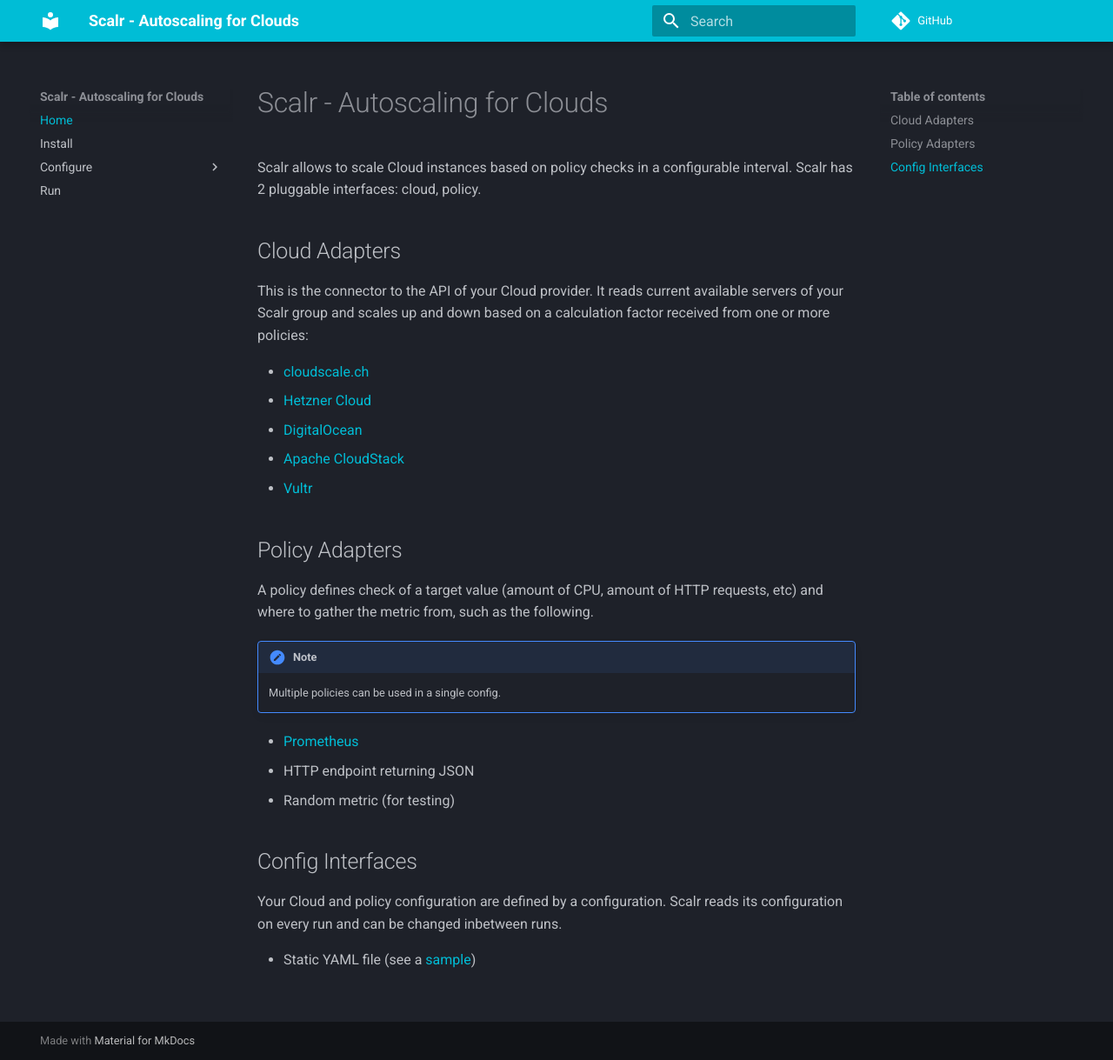
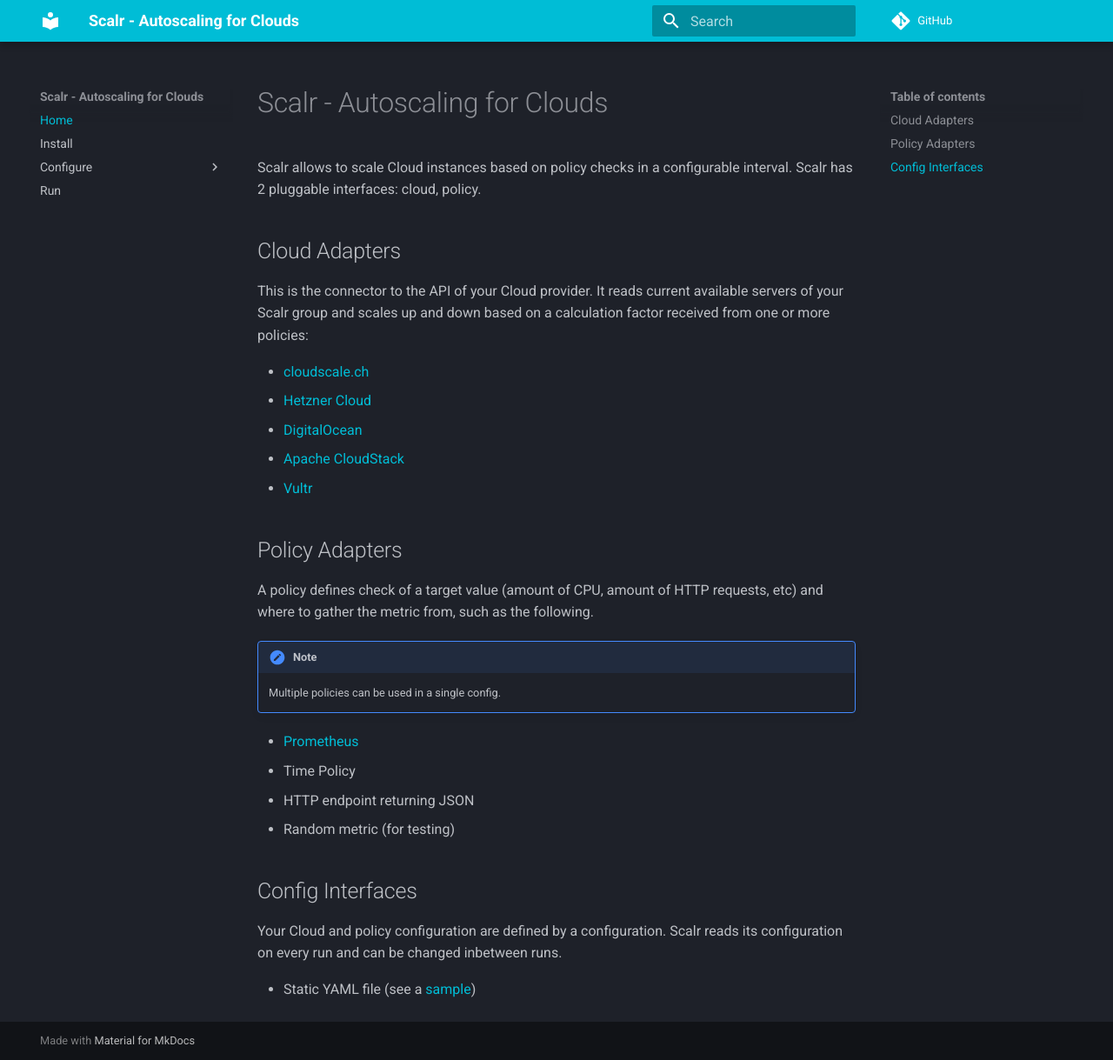
Before and after one commit to ngine-io/scalr, an MkDocs documentation site: the page built from docs/index.md, in a window 1280 px wide and 1219 px high. Shown: the whole window at 87% size. Built offline with MkDocs 1.6.1 and Material for MkDocs 9.7.7, drawn with Linux system fonts in a browser that asks for light colours; comment, search, counter and statistics services are not loaded.

Commit message:
add time policy

```diff
--- a/docs/index.md
+++ b/docs/index.md
@@ -20,6 +20,7 @@
     Multiple policies can be used in a single config.
 
 - [Prometheus](https://prometheus.io)
+- Time Policy
 - HTTP endpoint returning JSON
 - Random metric (for testing)
 
```
